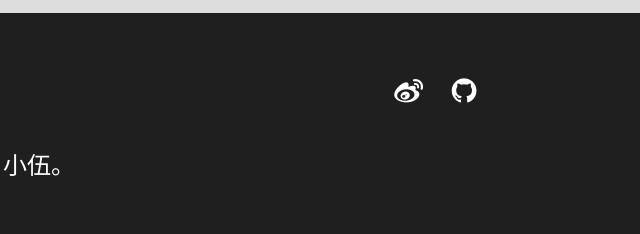
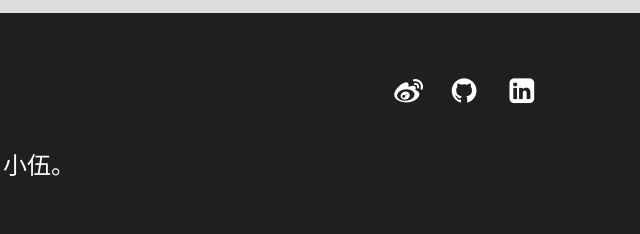
Before and after one commit to kongfanwu/kongfanwu.github.io, a plain HTML site: page 2016/02/11/hello-world/index.html in a window 1280 px wide. Shown: the part 1359-1593 px from the top of the page, 598-1238 px from the left. Drawn offline with Linux system fonts and the light colour scheme; a script that the page names is missing; files whose address does not match are found by name.

Commit message:
Site updated: 2016-02-11 22:22:03

```diff
--- a/2016/02/11/hello-world/index.html
+++ b/2016/02/11/hello-world/index.html
@@ -161,6 +161,8 @@
 
 
 
+        <a href="https://www.linkedin.com/[object Object]" target="_blank" title="linkedin"></a>
+
 	</div>
 		<p class="copyright">Powered by <a href="http://hexo.io" target="_blank" title="hexo">hexo</a> and Theme by <a href="https://github.com/A-limon/pacman" target="_blank" title="Pacman">Pacman</a> © 2016
 
```
Also changed, not shown: archives/2016/02/index.html (+2 -0 lines), archives/2016/index.html (+2 -0 lines), archives/index.html (+2 -0 lines), index.html (+2 -0 lines).
